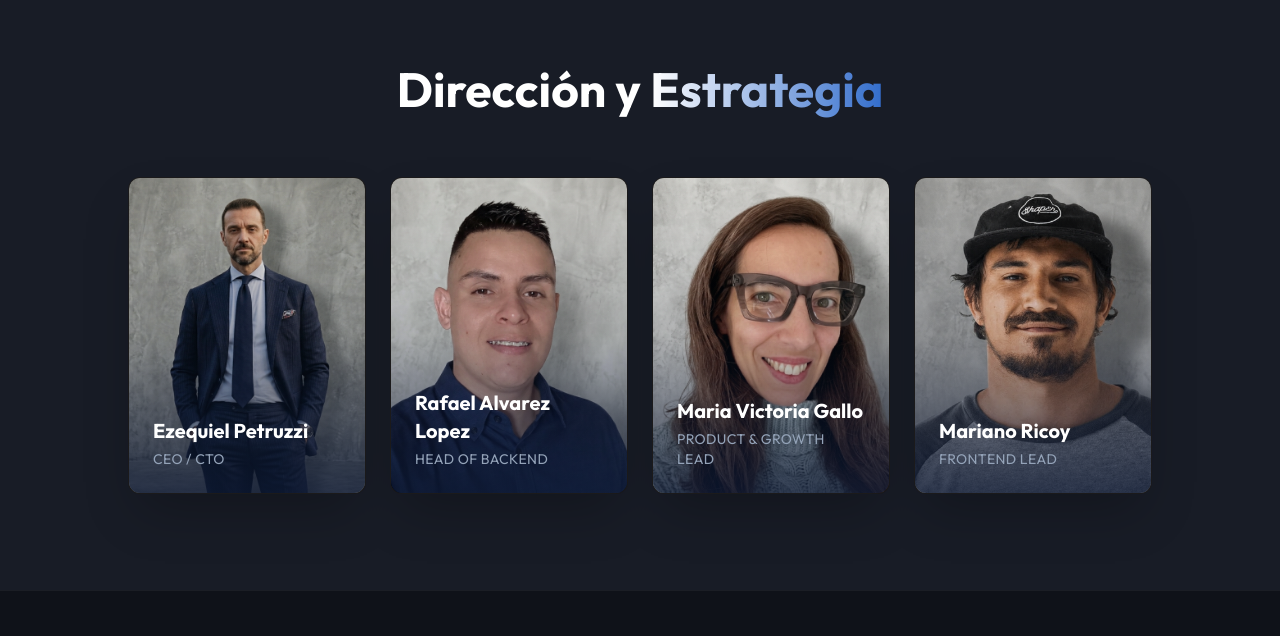
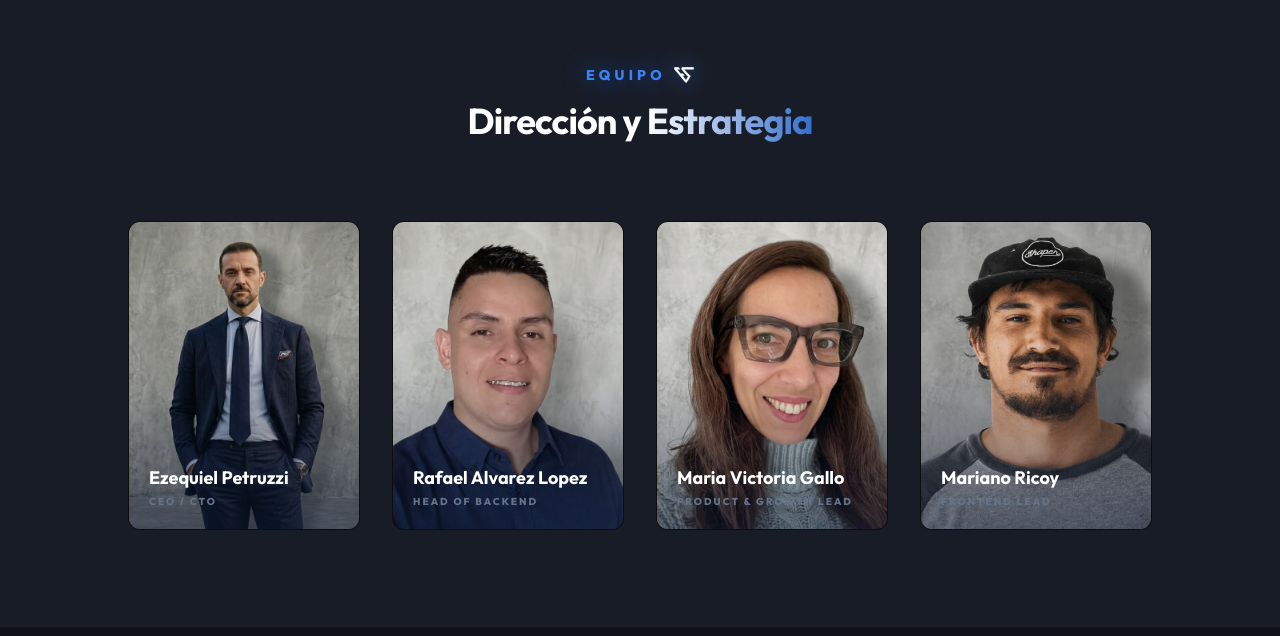
Before and after one commit to MarianoRicoy/tws-landing, a Next.js app: page /nosotros in a window 1280 px wide. Shown: the part 2104-2740 px from the top of the page. Built offline with nearby package versions, Linux system fonts and the light colour scheme.

Commit message:
Refactor: Update Team section header with logo, neon glow and remove background text

```diff
--- a/components/DreamTeam.tsx
+++ b/components/DreamTeam.tsx
@@ -13,35 +13,32 @@ const TeamMemberCard = ({ name, role, imageSrc, onClick }: { name: string, role:
     onClick={onClick}
   >
     {/* Card Container with Portrait Aspect Ratio */}
-    <div className="relative aspect-[3/4] overflow-hidden rounded-xl border border-white/10 bg-surface-dark transition-all duration-500 group-hover:border-accent-cyan/30 shadow-2xl">
+    <div className="relative aspect-[3/4] overflow-hidden rounded-xl border border-white/5 bg-surface-dark transition-all duration-500 group-hover:border-accent-cyan/20">
       {/* Photo with Overlay */}
       <div className="absolute inset-0 z-0">
         <img
           src={imageSrc}
           alt={name}
-          className="h-full w-full object-cover transition-transform duration-700 group-hover:scale-110"
+          className="h-full w-full object-cover transition-transform duration-700 group-hover:scale-105"
         />
-        {/* Gradient Overlay for Text Readability */}
-        <div className="absolute inset-0 bg-gradient-to-t from-background-dark via-background-dark/20 to-transparent opacity-80 transition-opacity duration-500 group-hover:opacity-90" />
+        {/* Gradient Overlay for Text Readability - More subtle */}
+        <div className="absolute inset-0 bg-gradient-to-t from-background-dark/90 via-background-dark/10 to-transparent opacity-60 transition-opacity duration-500 group-hover:opacity-80" />
       </div>
 
       {/* Content Block (Inside Card) */}
-      <div className="absolute inset-x-0 bottom-0 p-6 z-10 flex flex-col items-start text-left">
-        <h3 className="text-xl font-bold text-white mb-1 transition-all duration-300 group-hover:bg-clip-text group-hover:text-transparent group-hover:bg-gradient-to-r group-hover:from-white group-hover:to-accent-cyan/80">
+      <div className="absolute inset-x-0 bottom-0 p-5 z-10 flex flex-col items-start text-left">
+        <h3 className="text-lg font-bold text-white mb-0.5 transition-all duration-300 group-hover:text-accent-cyan">
           {name}
         </h3>
-        <p className="text-sm font-medium text-slate-400 tracking-wide uppercase">
+        <p className="text-[10px] font-black tracking-[0.2em] text-slate-500 uppercase">
           {role}
         </p>
       </div>
 
-      {/* Interaction Icon (+) */}
-      <div className="absolute bottom-6 right-6 z-20 w-8 h-8 rounded-full bg-white/5 border border-white/10 flex items-center justify-center opacity-0 group-hover:opacity-100 transition-all duration-500 transform translate-y-2 group-hover:translate-y-0">
-        <span className="text-white text-xl font-light">+</span>
+      {/* Interaction Icon (+) - Minimalist */}
+      <div className="absolute top-4 right-4 z-20 w-6 h-6 rounded-full bg-white/5 border border-white/10 flex items-center justify-center opacity-0 group-hover:opacity-100 transition-all duration-500 transform -translate-y-2 group-hover:translate-y-0">
+        <span className="text-white text-xs font-light">+</span>
       </div>
-
-      {/* Metallic Border Effect on Hover */}
-      <div className="absolute inset-0 border-2 border-accent-cyan/0 rounded-xl transition-all duration-500 group-hover:border-accent-cyan/20 pointer-events-none" />
     </div>
   </motion.div>
 );
@@ -92,15 +89,26 @@ export default function DreamTeam() {
     setSelectedMember(null);
   };
   return (
-    <section data-theme="dark" className="py-24">
-      <div className="max-w-7xl mx-auto px-6">
-        <div className="text-center mb-16 max-w-3xl mx-auto">
-          <h1 className="text-4xl md:text-5xl font-bold text-white mb-4">
+    <section data-theme="dark" className="py-24 relative overflow-hidden">
+      <div className="max-w-7xl mx-auto px-6 relative z-10">
+        <div className="text-center mb-20 flex flex-col items-center">
+          <div className="flex items-center gap-2 mb-4">
+            <h2 className="text-sm font-black tracking-[0.3em] text-accent-cyan uppercase" style={{ textShadow: '0 0 25px rgba(58, 130, 246, 0.8)' }}>
+              Equipo
+            </h2>
+            <img
+              src="/Isologo.svg"
+              alt="TWS Isologo"
+              className="h-4 w-auto brightness-0 invert [filter:sepia(100%)_hue-rotate(190deg)_saturate(500%)]"
+              style={{ filter: 'drop-shadow(0 0 10px rgba(58, 130, 246, 0.8))' }}
+            />
+          </div>
+          <h1 className="text-3xl md:text-4xl font-bold text-white tracking-tight leading-tight">
             Dirección y <span className="bg-clip-text text-transparent bg-gradient-to-r from-white to-accent-cyan/80">Estrategia</span>
           </h1>
         </div>
 
-        <div className="grid grid-cols-1 sm:grid-cols-2 md:grid-cols-4 gap-12 md:gap-6 max-w-5xl mx-auto">
+        <div className="grid grid-cols-1 sm:grid-cols-2 md:grid-cols-4 gap-8 max-w-5xl mx-auto">
           {teamMembers.map((member, index) => (
             <TeamMemberCard
               key={index}
--- a/components/NuestraHistoria.tsx
+++ b/components/NuestraHistoria.tsx
@@ -30,7 +30,7 @@ export default function NuestraHistoria() {
           <div className="md:col-span-3">
             <div className="relative w-full h-[450px] rounded-2xl overflow-hidden border border-white/10 shadow-2xl">
               <Image
-                src="/oficinastws.png"
+                src="/oficinasTwsSinGente.png"
                 alt="Oficinas TWS"
                 fill
                 className="object-cover"
```
Also changed, not shown: 1 other file (tests, documents, lock files or other folders).
